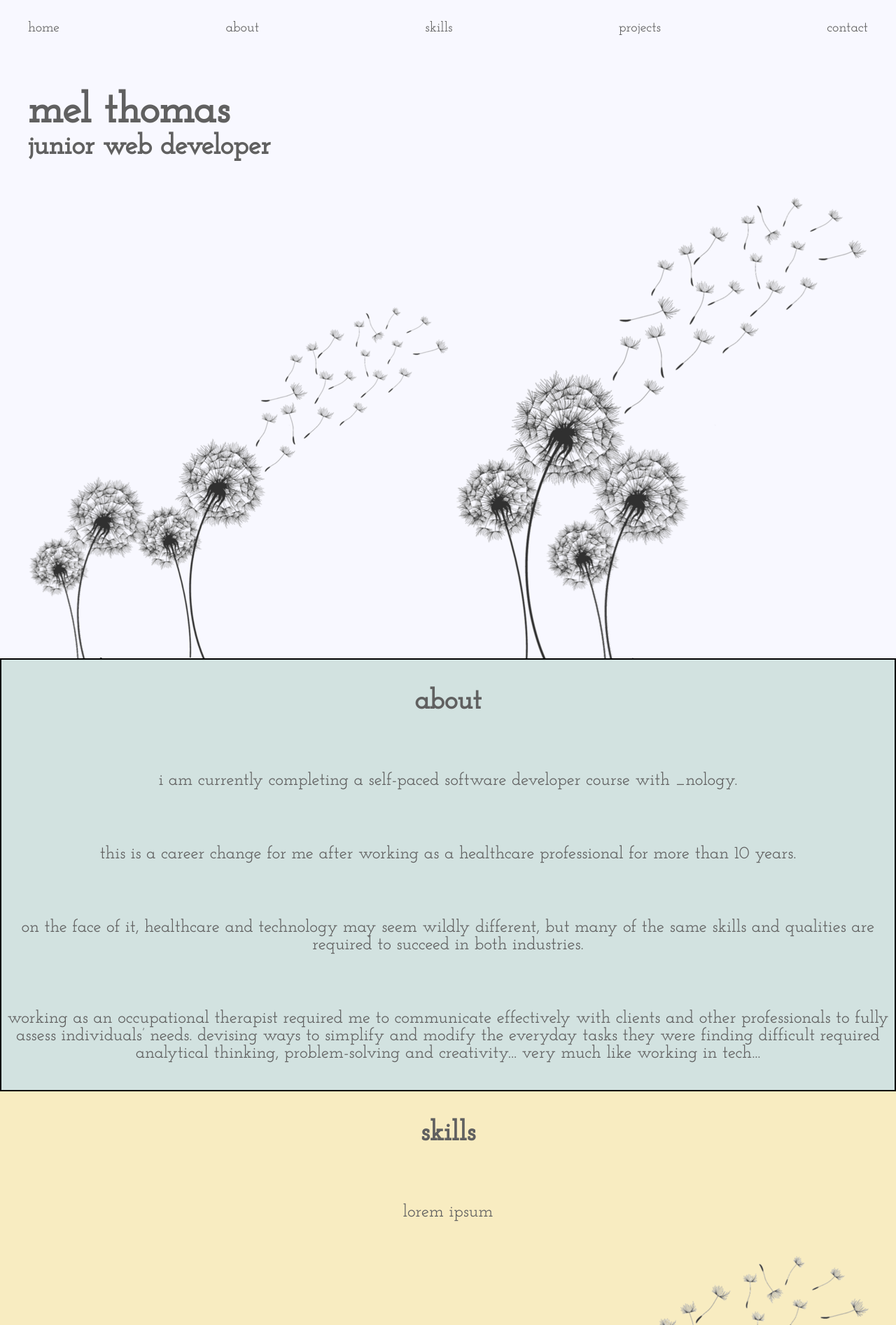
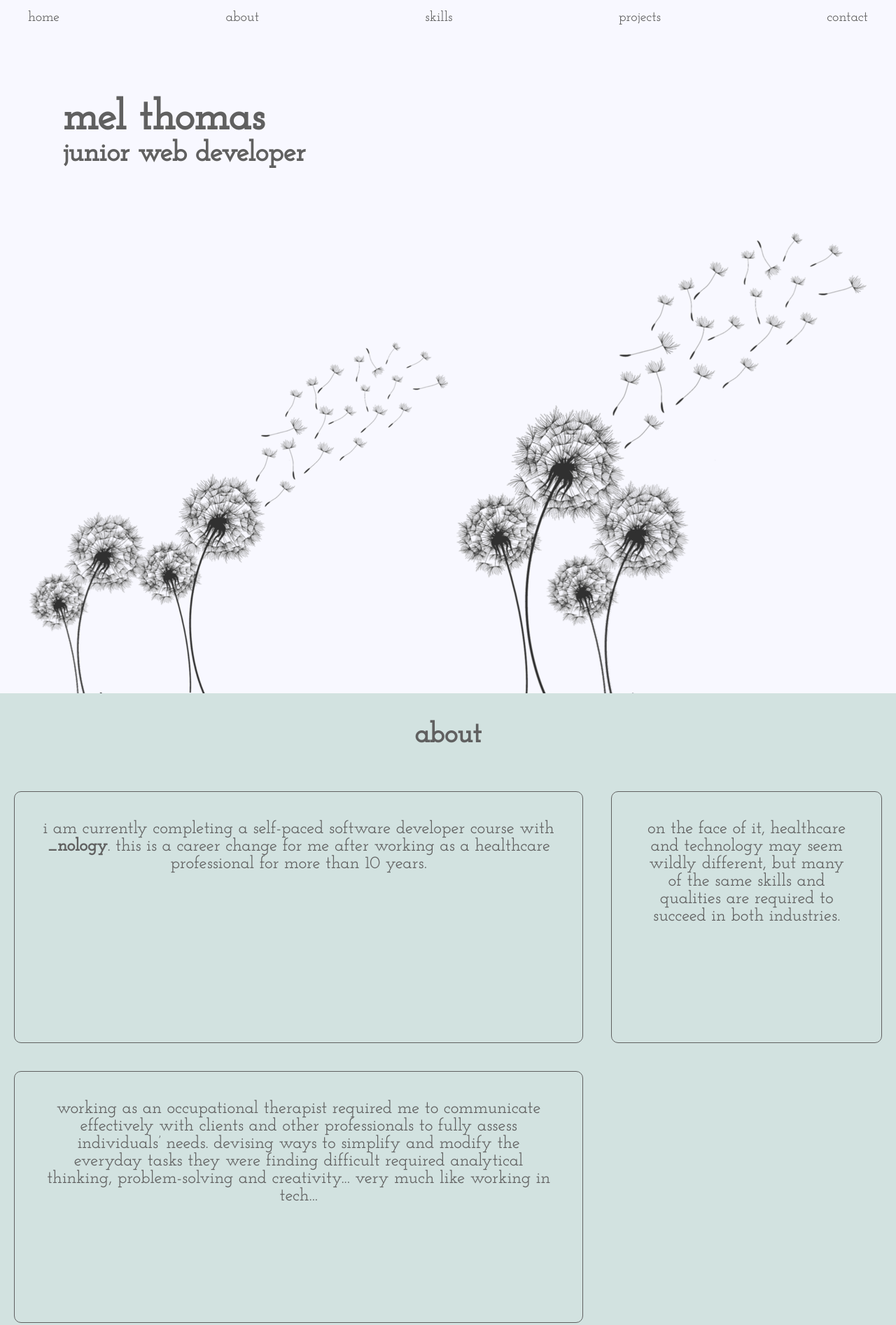
Before and after one commit to meljaynethomas/nology-coursework, a plain HTML site: page 02-Web-Fundamentals/portfolio/index.html in a window 1280 px wide. Shown: the top 1894 px of the page at 70% size. Drawn offline with Linux system fonts and the light colour scheme.

Commit message:
trialled fixing navbar to top of screen and adding css grid layout to 'about' page

```diff
--- a/02-Web-Fundamentals/portfolio/_base.scss
+++ b/02-Web-Fundamentals/portfolio/_base.scss
@@ -23,3 +23,7 @@ a:visited {
 a:hover {
   text-decoration: underline;
 }
+
+#nology-link:hover {
+  text-decoration: none;
+}
--- a/02-Web-Fundamentals/portfolio/_layout.scss
+++ b/02-Web-Fundamentals/portfolio/_layout.scss
@@ -2,23 +2,29 @@
   background-color: $color-secondary;
 
   &__navbar {
+    overflow: hidden;
+    position: fixed;
+    top: 0;
     width: 100%;
-    height: 10vh;
+    height: 50px;
     padding: 0 40px;
     display: flex;
     justify-content: space-between;
     align-items: center;
     font-size: 20px;
+    background-color: $color-secondary;
+    // change background colour when scrolling?
   }
 
   &__header {
-    padding: 0 40px;
-    margin: 50px 0;
+    padding: 40px 40px;
+    margin: 50px 50px;
     background-color: $color-secondary;
   }
 
   &__name {
     font-size: 60px;
+    margin-top: 50px;
   }
 
   &__title {
@@ -29,9 +35,8 @@
 // check use of text-align below - shouldn't i be able to use align-items? it's not working!
 
 .about {
-  display: flex;
-  flex-direction: column;
-  border: solid black 2px;
+  // display: flex;
+  // flex-direction: column;
   width: 100%;
   background-color: $color-green;
   // background: url(images/dandelion_seeds.png);
@@ -45,11 +50,19 @@
   }
 
   &__text {
+    display: grid;
+    grid-template-columns: 2fr 1fr;
     font-size: 25px;
     text-align: center;
     height: 100%;
-    padding: 40px 0;
     background-color: $color-green;
+
+    div {
+      border: solid $color-primary 1px;
+      border-radius: 10px;
+      padding: 40px 40px;
+      margin: 20px 20px;
+    }
   }
 }
 
@@ -115,3 +128,9 @@
     border: solid 2px red;
   }
 }
+
+@media screen and (max-width:768px) {
+  .about__text {
+    grid-template-columns: 1fr;
+  }
+}
--- a/02-Web-Fundamentals/portfolio/index.html
+++ b/02-Web-Fundamentals/portfolio/index.html
@@ -7,13 +7,13 @@
   <link rel="stylesheet" href="styles.css">
 </head>
 <body>
-  <section class="homepage">
+  <section class="homepage" id="homepage">
     <nav class="homepage__navbar">
-      <a href="#">home</a>
-      <a href="#">about</a>
-      <a href="#">skills</a>
-      <a href="#">projects</a>
-      <a href="#">contact</a>
+      <a href="#homepage">home</a>
+      <a href="#about">about</a>
+      <a href="#skills">skills</a>
+      <a href="#projects">projects</a>
+      <a href="#contact">contact</a>
     </nav>
     <header class="homepage__header">
       <h1 class="homepage__name">mel thomas</h1>
@@ -25,15 +25,16 @@
     </div>
   </section>
   <!-- <svg class="wave-1" xmlns="http://www.w3.org/2000/svg" viewBox="0 0 1440 320"><path fill="#D2E2E0" fill-opacity="1" d="M0,224L80,202.7C160,181,320,139,480,122.7C640,107,800,117,960,128C1120,139,1280,149,1360,154.7L1440,160L1440,320L1360,320C1280,320,1120,320,960,320C800,320,640,320,480,320C320,320,160,320,80,320L0,320Z"></path></svg> -->
-  <section class="about">
+  <section class="about" id="about">
     <h1 class="about__heading">about</h1>
-    <p class="about__text">i am currently completing a self-paced software developer course with _nology.</p>
-    <p class="about__text">this is a career change for me after working as a healthcare professional for more than 10 years.</p>
-    <p class="about__text">on the face of it, healthcare and technology may seem wildly different, but many of the same skills and qualities are required to succeed in both industries.</p>
-    <p class="about__text">working as an occupational therapist required me to communicate effectively with clients and other professionals to fully assess individuals’ needs. devising ways to simplify and modify the everyday tasks they were finding difficult required analytical thinking, problem-solving and creativity... very much like working in tech...</p>
+    <section class="about__text">
+      <div>i am currently completing a self-paced software developer course with <a id="nology-link" href="https://nology.io/part-time-software-developer-course/" target="_blank"><strong>_nology</strong></a>. this is a career change for me after working as a healthcare professional for more than 10 years.</div>
+      <div>on the face of it, healthcare and technology may seem wildly different, but many of the same skills and qualities are required to succeed in both industries. </div>
+      <div>working as an occupational therapist required me to communicate effectively with clients and other professionals to fully assess individuals’ needs. devising ways to simplify and modify the everyday tasks they were finding difficult required analytical thinking, problem-solving and creativity... very much like working in tech...</div>
+    </section>
   </section>
   <!-- <svg class="wave-2" xmlns="http://www.w3.org/2000/svg" viewBox="0 0 1440 320"><path fill="#D2E2E0" fill-opacity="1" d="M0,128L80,128C160,128,320,128,480,138.7C640,149,800,171,960,149.3C1120,128,1280,64,1360,32L1440,0L1440,0L1360,0C1280,0,1120,0,960,0C800,0,640,0,480,0C320,0,160,0,80,0L0,0Z"></path></svg> -->
-  <section class="skills">
+  <section class="skills" id="skills">
     <h1 class="skills__heading">skills</h1>
     <p class="skills__text">lorem ipsum</p>
     <div class="skills__image">
@@ -41,7 +42,7 @@
     </div>
   </section>
   <!-- <svg class="wave-3" xmlns="http://www.w3.org/2000/svg" viewBox="0 0 1440 320"><path fill="#F8ECC1" fill-opacity="1" d="M0,128L80,128C160,128,320,128,480,138.7C640,149,800,171,960,149.3C1120,128,1280,64,1360,32L1440,0L1440,0L1360,0C1280,0,1120,0,960,0C800,0,640,0,480,0C320,0,160,0,80,0L0,0Z"></path></svg> -->
-  <section class="projects">
+  <section class="projects" id="projects">
     <h1 class="projects__heading">projects</h1>
     <p class="projects__text">lorem ipsum...</p>
     <div class="projects__image">
@@ -49,7 +50,7 @@
     </div>
   </section>
   <!-- <svg class="wave-4" xmlns="http://www.w3.org/2000/svg" viewBox="0 0 1440 320"><path fill="#D2E2E0" fill-opacity="1" d="M0,224L80,202.7C160,181,320,139,480,122.7C640,107,800,117,960,128C1120,139,1280,149,1360,154.7L1440,160L1440,320L1360,320C1280,320,1120,320,960,320C800,320,640,320,480,320C320,320,160,320,80,320L0,320Z"></path></svg> -->
-  <section class="contact">
+  <section class="contact" id="contact">
     <h1 class="contact__heading">contact</h1>
     <p class="contact__email">meljaynethomas@gmail.com</p>
     <div class="contact__image">
```
Also changed, not shown: 02-Web-Fundamentals/portfolio/styles.css.
